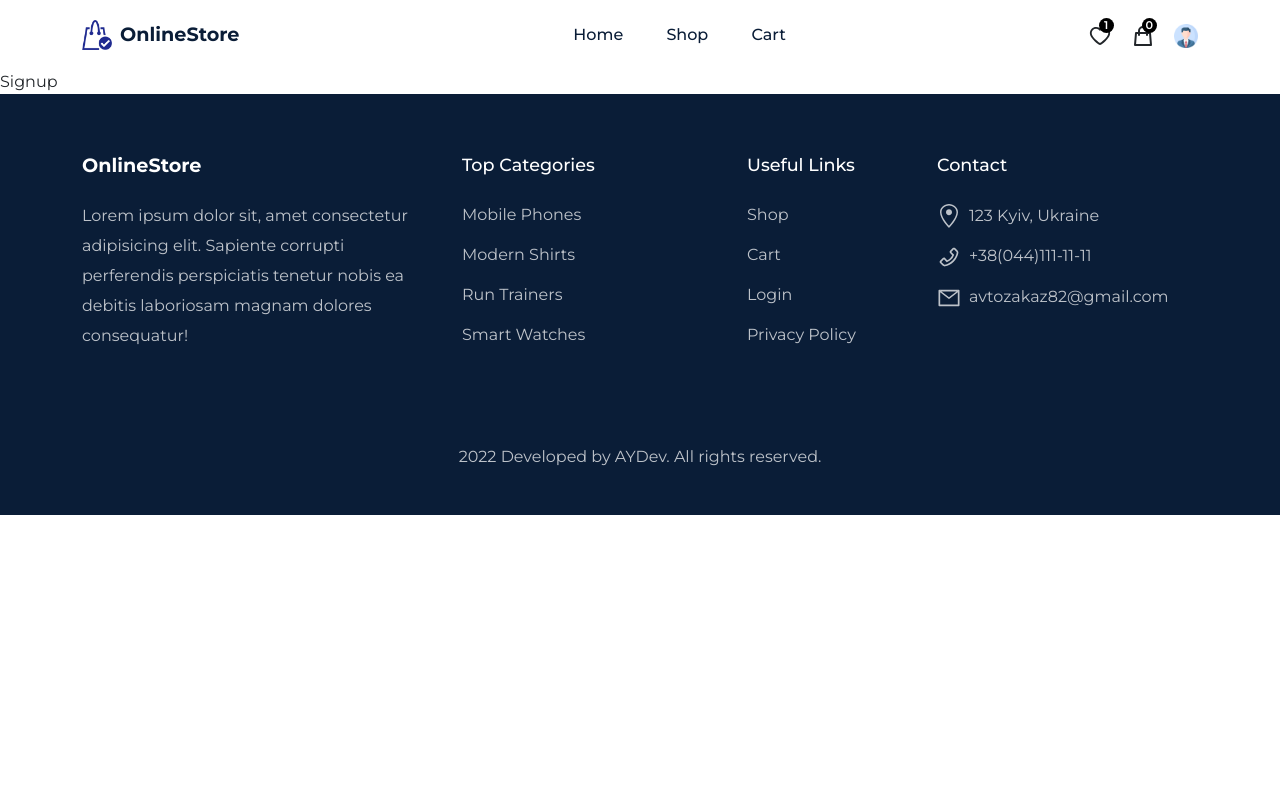
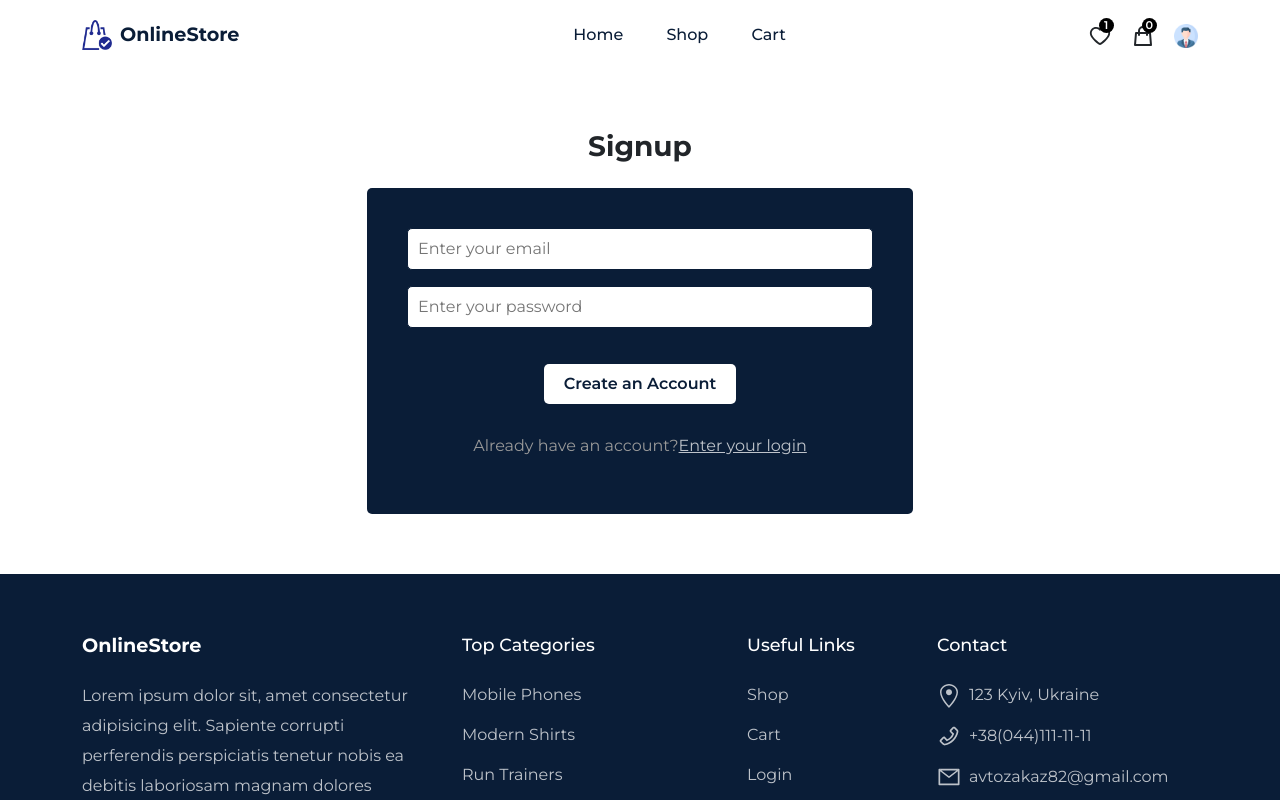
Before and after one commit to Aleksegoist/react-online-shop, a React (Create React App) app: page /signup in a window 1280 px wide. Shown: the top 800 px of the page. Built offline with nearby package versions, Linux system fonts and the light colour scheme.

Commit message:
add form login and signup

```diff
--- a/src/pages/Login.jsx
+++ b/src/pages/Login.jsx
@@ -1,7 +1,55 @@
 import React from 'react';
+import '../styles/login.css';
+
+import { Link } from 'react-router-dom';
+import { Col, Container, Form, FormGroup, Row } from 'reactstrap';
+
+import Helmet from '../components/helmet/Helmet';
+import { useState } from 'react';
 
 const Login = () => {
-  return <div>Login</div>;
+  const [email, setEmail] = useState('');
+  const [password, setPassword] = useState('');
+  return (
+    <Helmet title='Login'>
+      <section>
+        <Container>
+          <Row>
+            <Col lg='6' className='m-auto text-center'>
+              <h3 className='fw-bold mb-4'>Login</h3>
+
+              <Form className='auth__form'>
+                <FormGroup className='form__group'>
+                  <input
+                    type='email'
+                    placeholder='Enter your email'
+                    value={email}
+                    onChange={(e) => setEmail(e.target.value)}
+                  />
+                </FormGroup>
+                <FormGroup className='form__group'>
+                  <input
+                    type='password'
+                    placeholder='Enter your password'
+                    value={password}
+                    onChange={(e) => setPassword(e.target.value)}
+                  />
+                </FormGroup>
+
+                <button type='submit' className='buy__btn login__btn'>
+                  Login
+                </button>
+                <p>
+                  Don't have an account?
+                  <Link to='/signup'>Create an account?</Link>
+                </p>
+              </Form>
+            </Col>
+          </Row>
+        </Container>
+      </section>
+    </Helmet>
+  );
 };
 
 export default Login;
--- a/src/pages/Signup.jsx
+++ b/src/pages/Signup.jsx
@@ -1,7 +1,55 @@
 import React from 'react';
+import '../styles/login.css';
+
+import { Link } from 'react-router-dom';
+import { Col, Container, Form, FormGroup, Row } from 'reactstrap';
+
+import Helmet from '../components/helmet/Helmet';
+import { useState } from 'react';
 
 const Signup = () => {
-  return <div>Signup</div>;
+  const [email, setEmail] = useState('');
+  const [password, setPassword] = useState('');
+  return (
+    <Helmet title='Signup'>
+      <section>
+        <Container>
+          <Row>
+            <Col lg='6' className='m-auto text-center'>
+              <h3 className='fw-bold mb-4'>Signup</h3>
+
+              <Form className='auth__form'>
+                <FormGroup className='form__group'>
+                  <input
+                    type='email'
+                    placeholder='Enter your email'
+                    value={email}
+                    onChange={(e) => setEmail(e.target.value)}
+                  />
+                </FormGroup>
+                <FormGroup className='form__group'>
+                  <input
+                    type='password'
+                    placeholder='Enter your password'
+                    value={password}
+                    onChange={(e) => setPassword(e.target.value)}
+                  />
+                </FormGroup>
+
+                <button type='submit' className='buy__btn login__btn'>
+                  Create an Account
+                </button>
+                <p>
+                  Already have an account?
+                  <Link to='/login'>Enter your login</Link>
+                </p>
+              </Form>
+            </Col>
+          </Row>
+        </Container>
+      </section>
+    </Helmet>
+  );
 };
 
 export default Signup;
--- /dev/null
+++ b/src/styles/login.css
@@ -0,0 +1,19 @@
+.auth__form {
+  background: var(--primary-color);
+  padding: 40px;
+  border-radius: 5px;
+}
+
+.login__btn {
+  background: #fff;
+  color: var(--primary-color);
+  font-weight: 600;
+}
+
+.auth__form p {
+  margin-top: 30px;
+}
+
+.auth__form p a {
+  color: rgba(255, 255, 255, 0.735);
+}
```
